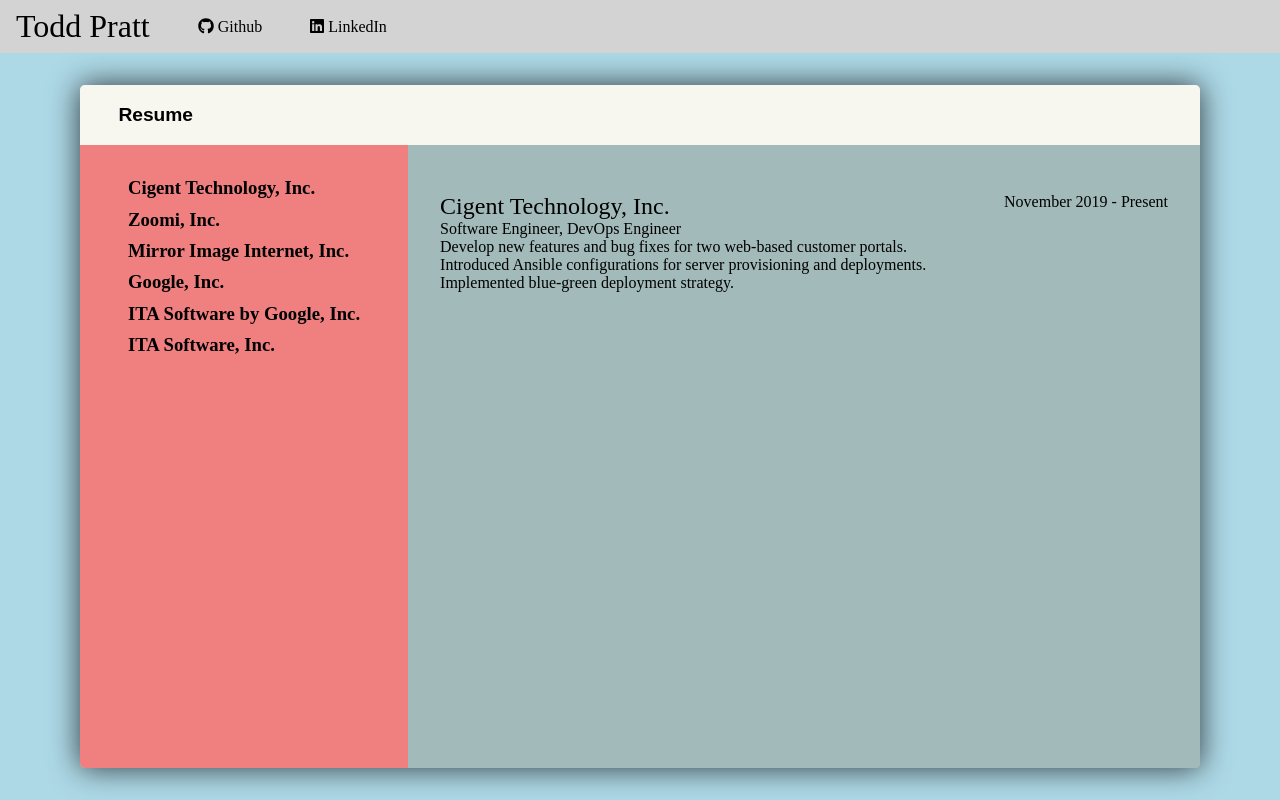
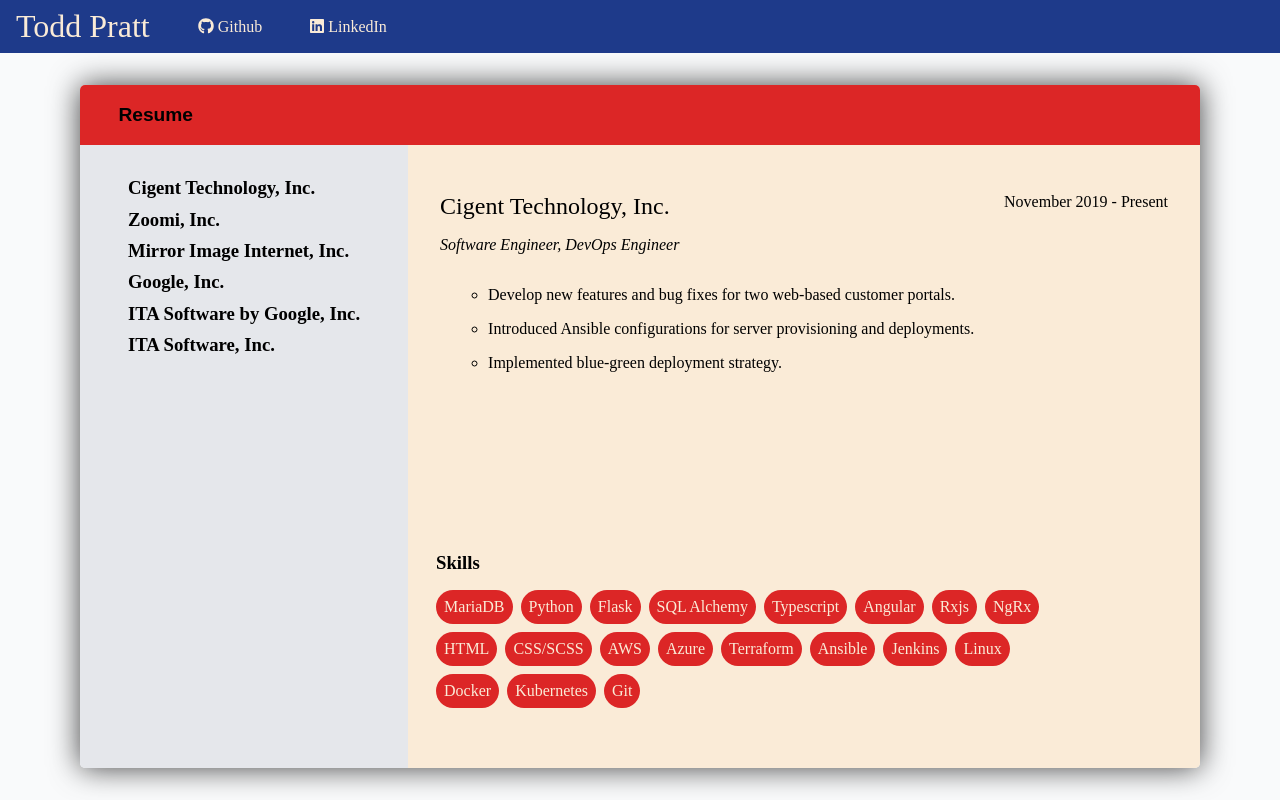
Before and after one commit to toddpratt/portfolio, a React (Vite) app: page / in a window 1280 px wide. Built offline with nearby package versions, Linux system fonts and the light colour scheme.

Commit message:
Add skills, new colors.

```diff
--- a/src/App.css
+++ b/src/App.css
@@ -13,7 +13,8 @@
 
 .outer-header {
     display: flex;
-    background: lightgray;
+    background: #1E3A8A;
+    color: antiquewhite;
     align-items: center;
     padding: 0.5em 1em;
 }
@@ -32,6 +33,6 @@
     justify-content: center;
     flex-grow: 1;
     overflow: auto;
-    background: lightblue;
+    background: #F9FAFB;
     padding: 2em 3em;
 }
--- a/src/index.css
+++ b/src/index.css
@@ -1,4 +1,4 @@
 a:link, a:visited, a:hover, a:active {
     text-decoration: none;
-    color: black;
+    color: antiquewhite;
 }
--- a/src/resume/Experience.css
+++ b/src/resume/Experience.css
@@ -1,5 +1,15 @@
 .experience-container {
     margin: 2em 1em;
+}
+
+.experience-container .title {
+    margin-top: 1em;
+    font-style: italic;
+}
+
+.experience-container .responsibilities-container {
+    margin-top: 2em;
+    margin-left: 3em;
 }
 
 header {
@@ -12,5 +22,28 @@
 }
 
 li {
-    list-style: none;
+    margin-top: 1em;
+    list-style: circle  none;
 }
+
+.skills-outer-container {
+    position: absolute;
+    bottom: 5em;
+    padding: 12px;
+}
+
+.skills-container {
+    margin-top: 1em;
+    display: flex;
+    flex-wrap: wrap;
+    row-gap: 8px;
+    column-gap: 8px;
+    max-width: 40em;
+}
+
+.skills-container > div {
+    border-radius: 18px;
+    background: #DC2626;
+    color: antiquewhite;
+    padding: 8px;
+}
--- a/src/resume/Experience.tsx
+++ b/src/resume/Experience.tsx
@@ -4,17 +4,30 @@
 
 function Experience({experience}: {experience: IExperience}): JSX.Element {
     const responsibilities = experience.responsibilities.map((responsibility: string) => (
-        <li>{responsibility}</li>
-    ))
+        <li key={responsibility}>{responsibility}</li>
+    ));
+    const skills = experience.skills.map((skill: string) => (
+        <div key={skill}>{skill}</div>
+    ));
     return (
+        <>
             <div className="experience-container">
                 <header>
                     <div className="company">{experience.company}</div>
                     <div className="from-to">{experience.from} - {experience.to}</div>
                 </header>
                 <div className="title">{experience.title}</div>
-            <div className="responsibilities-container"><ul>{responsibilities}</ul></div>
+                <div className="responsibilities-container">
+                    <ul>{responsibilities}</ul>
                 </div>
+            </div>
+            <div className="skills-outer-container">
+                <h3>Skills</h3>
+                <div className="skills-container">
+                    {skills}
+                </div>
+            </div>
+        </>
     )
 }
 
--- a/src/resume/Resume.css
+++ b/src/resume/Resume.css
@@ -10,7 +10,7 @@
 }
 
 .header {
-    background: #F8F7EF;
+    background: #DC2626;
     padding: 1em 2em;
     border-radius: 5px 5px 0 0;
     font-family: sans-serif;
@@ -26,7 +26,7 @@
 .inner-nav {
     padding: 2em 3em 1em 3em;
     flex-shrink: 0;
-    background: lightcoral;
+    background: #E5E7EB;
     border-radius: 0 0 0 5px;
 }
 
@@ -43,7 +43,7 @@
 }
 
 .viewport {
-    background: #A2BAB9;
+    background: antiquewhite;
     padding: 1em;
     overflow: auto;
     height: 100%;
--- a/src/resume/Resume.tsx
+++ b/src/resume/Resume.tsx
@@ -13,7 +13,7 @@
         }
     }
     const elements = experiences.map((exp: IExperience) => (
-        <h3 onClick={doClick(exp)}>{exp.company}</h3>
+        <h3 key={exp.company} onClick={doClick(exp)}>{exp.company}</h3>
     ));
     const experience = (
         <Experience experience={stateExperience} />
--- a/src/resume/types.ts
+++ b/src/resume/types.ts
@@ -5,6 +5,7 @@
     from: string;
     to: string;
     responsibilities: string[];
+    skills: string[];
 }
 
 export const experiences: IExperience[] = [
@@ -17,7 +18,30 @@
             "Develop new features and bug fixes for two web-based customer portals.",
             "Introduced Ansible configurations for server provisioning and deployments.",
             "Implemented blue-green deployment strategy.",
-        ]
+        ],
+        skills: [
+            "MariaDB",
+            "Python",
+            "Flask",
+            "SQL Alchemy",
+
+            "Typescript",
+            "Angular",
+            "Rxjs",
+            "NgRx",
+            "HTML",
+            "CSS/SCSS",
+
+            "AWS",
+            "Azure",
+            "Terraform",
+            "Ansible",
+            "Jenkins",
+            "Linux",
+            "Docker",
+            "Kubernetes",
+            "Git",
+        ],
     },
     {
         company: "Zoomi, Inc.",
@@ -29,7 +53,22 @@
             "Developed API features to improve data quality.",
             "Contributed to single-page frontend application.",
             "Assisted peers with Docker, Nginx, shell scripting, AWS, and Ansible.",
-        ]
+        ],
+        skills: [
+            "MySQL (Aurora)",
+            "Python",
+            "Django",
+
+            "Javascript",
+            "HTML",
+            "CSS",
+
+            "AWS",
+            "Ansible",
+            "Jenkins",
+            "Docker",
+            "Git",
+        ],
     },
     {
         company: "Mirror Image Internet, Inc.",
@@ -40,7 +79,18 @@
             "Develop features, fix bugs for an AngularJS 1.x customer portal.",
             "Maintained node.js backend API consuming multiple data sources.",
             "Wrote unit tests and improved overall code quality."
-        ]
+        ],
+        skills: [
+            "Javascript",
+            "AngularJS",
+            "HTML",
+            "CSS",
+
+            "Node.js",
+            "MongoDB",
+
+            "Git",
+        ],
     },
     {
         company: "Google, Inc.",
@@ -50,7 +100,18 @@
         responsibilities: [
             "Built tools to speed development, improve test coverage, and increase developer velocity.",
             "Developed large integration and Selenium tests.",
-        ]
+        ],
+        skills: [
+            "C++",
+            "Java",
+            "JavaScript",
+            "Python",
+            "HTML",
+            "CSS",
+            "Selenium",
+            "Git",
+            "Perforce"
+        ],
     },
     {
         company: "ITA Software by Google, Inc.",
@@ -61,7 +122,15 @@
             "Developed highly available deployment, data processing, and monitoring tools.",
             "Managed large-scale clustered deployments.",
             "Enhanced existing internal tooling.",
-        ]
+        ],
+        skills: [
+            "Python",
+            "App Engine",
+            "HTML",
+            "CSS",
+            "Configuration Management",
+            "On Call Duty",
+        ],
     },
     {
         company: "ITA Software, Inc.",
@@ -72,6 +141,16 @@
             "Designed and developed large web-based applications.",
             "Built monitoring and automation tools.",
             "Implement Selenium tests.",
-        ]
+        ],
+        skills: [
+            "MySQL",
+            "Python",
+            "Perl",
+            "HTML",
+            "CSS",
+            "Selenium",
+            "Linux Administration",
+            "Subversion",
+        ],
     }
 ];
```
Lines whose indentation alone changed are shown as unchanged.
